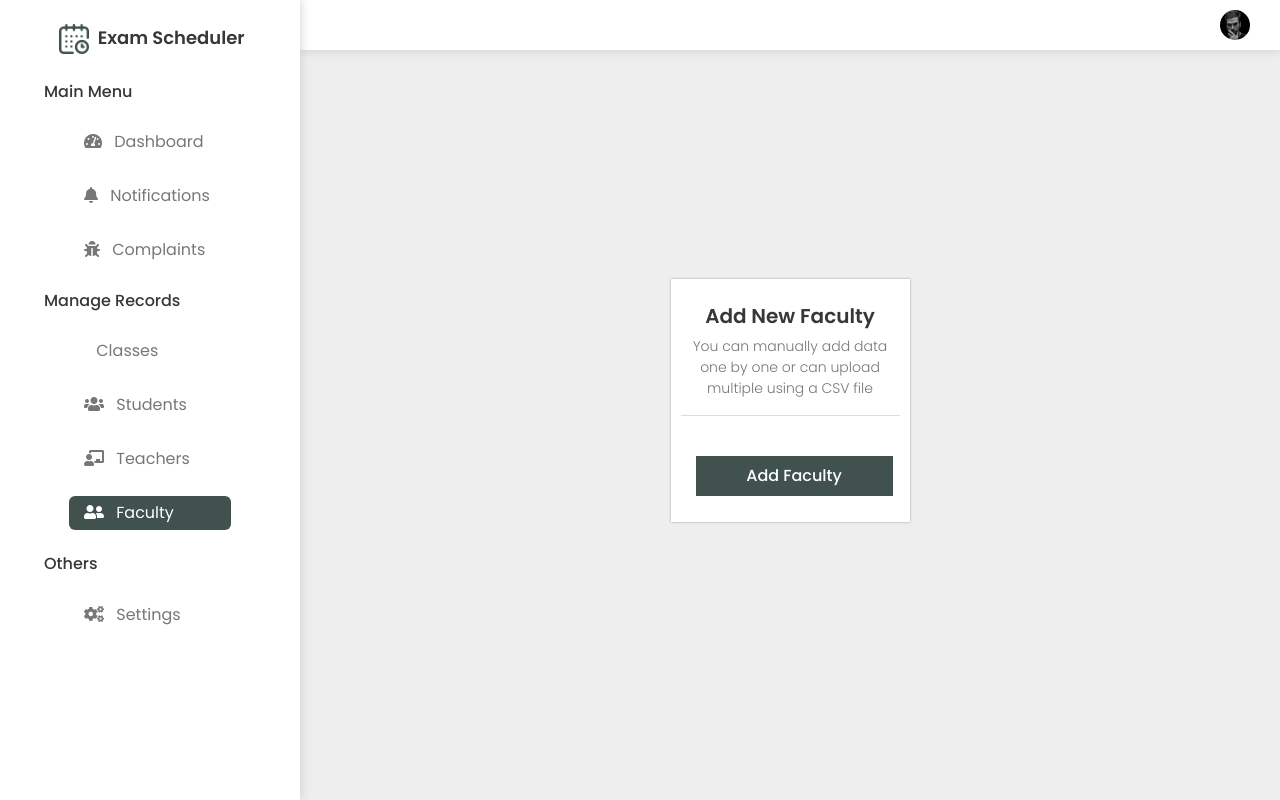
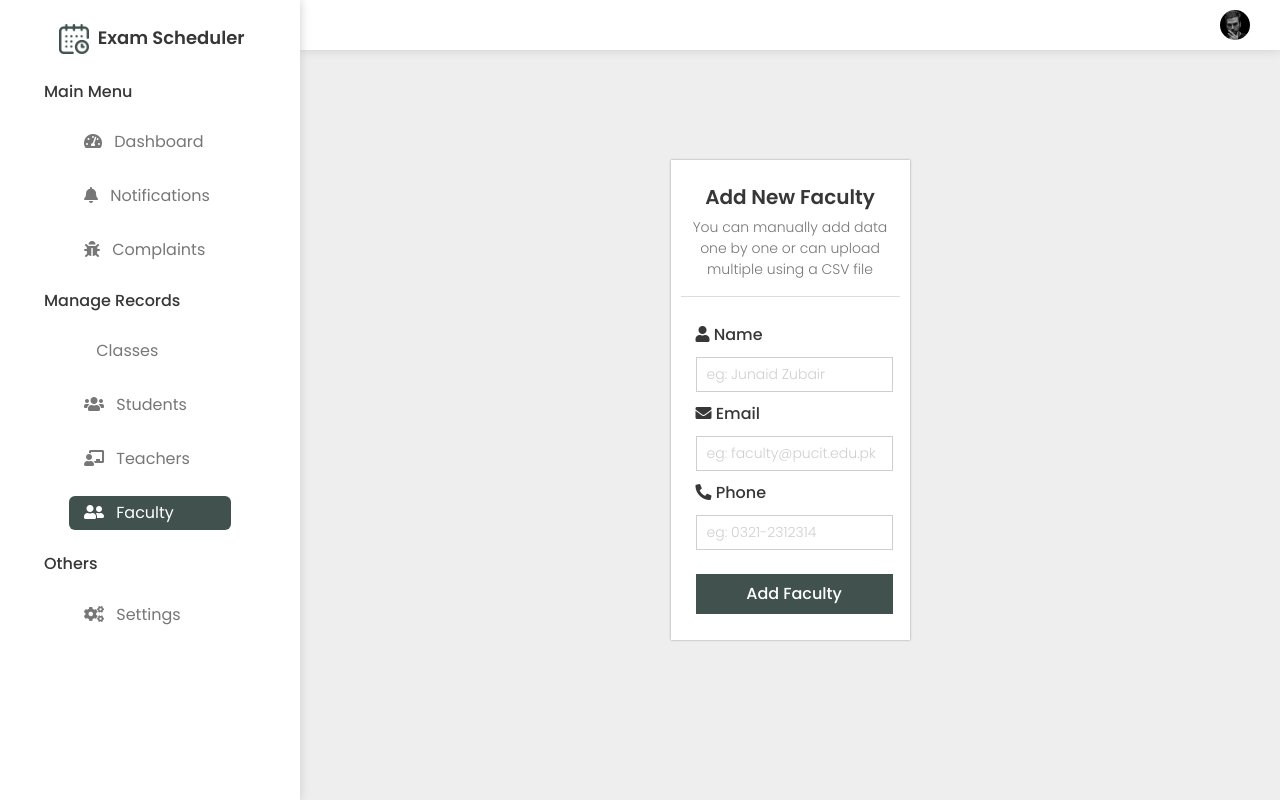
Before and after one commit to anovius/Exam-Scheduler, a React (Create React App) app in the folder client/: page /admin/faculty/add in a window 1280 px wide. Built offline with nearby package versions, Linux system fonts and the light colour scheme; some icons are missing.

Commit message:
add faculty done

```diff
--- a/client/src/screens/admin/components/Records/AddFaculty.js
+++ b/client/src/screens/admin/components/Records/AddFaculty.js
@@ -7,6 +7,18 @@ function AddFaculty(){
                 <hr/>
                 <div className="add-form">
                     <form>
+                    <div className="form-group">
+                        <label> <i className="fas fa-user"></i> Name</label><br/>
+                        <input type="text" placeholder="eg: Junaid Zubair" />
+                    </div>
+                    <div className="form-group">
+                        <label> <i className="fas fa-envelope"></i> Email</label><br/>
+                        <input type="email" placeholder="eg: faculty@pucit.edu.pk" />
+                    </div>
+                    <div className="form-group">
+                        <label> <i className="fas fa-phone-alt"></i> Phone</label><br/>
+                        <input type="text" placeholder="eg: 0321-2312314" />
+                    </div>
 
                     <button type="button" className="submit background-green mt-4 mb-3"> Add Faculty</button>
                     </form>
--- a/client/src/screens/admin/components/Records/AddTeacher.js
+++ b/client/src/screens/admin/components/Records/AddTeacher.js
@@ -7,7 +7,18 @@ function AddTeacher(){
                 <hr/>
                 <div className="add-form">
                     <form>
-
+                    <div className="form-group">
+                        <label> <i className="fas fa-user"></i> Name</label><br/>
+                        <input type="text" placeholder="eg: Junaid Zubair" />
+                    </div>
+                    <div className="form-group">
+                        <label> <i className="fas fa-envelope"></i> Email</label><br/>
+                        <input type="email" placeholder="eg: teacher@pucit.edu.pk" />
+                    </div>
+                    <div className="form-group">
+                        <label> <i className="fas fa-phone-alt"></i> Phone</label><br/>
+                        <input type="text" placeholder="eg: 0321-2312314" />
+                    </div>
                     <button type="button" className="submit background-green mt-4 mb-3"> Add Teacher</button>
                     </form>
                 </div>
```
